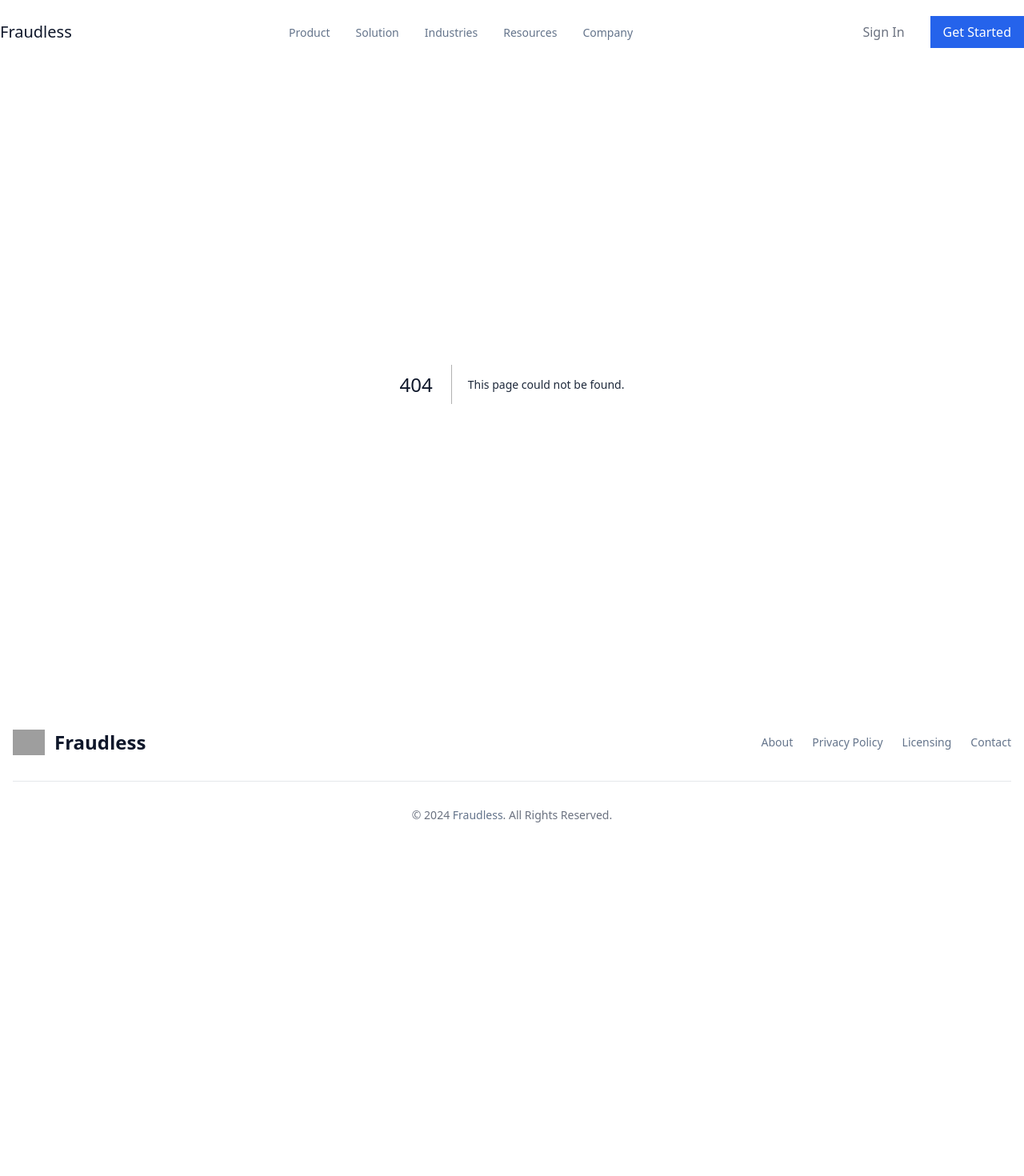
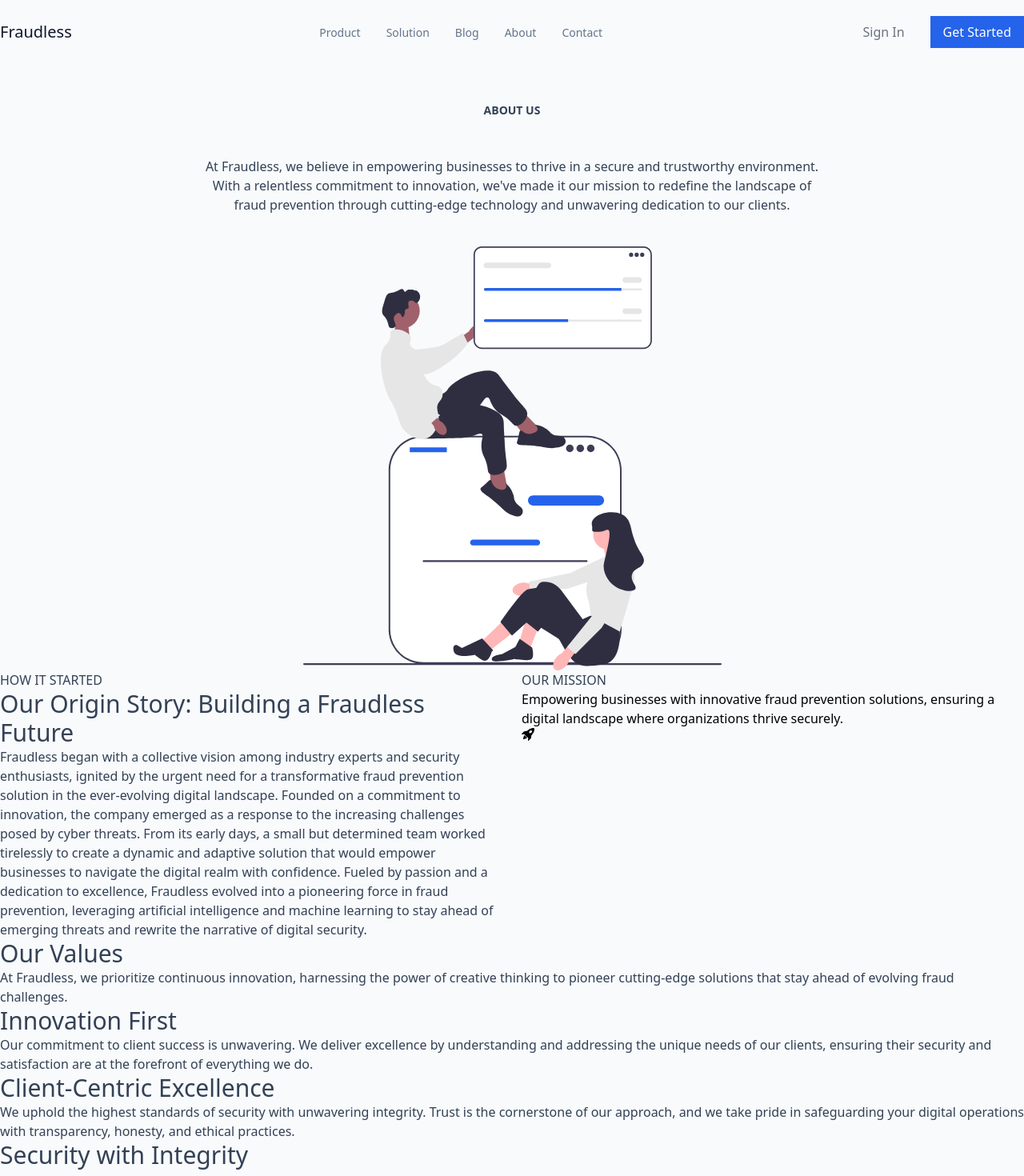
Before and after one commit to maci-kb24/fraudless-nextjs, a Next.js app: page /about in a window 1280 px wide. Before the commit this address had no page. Shown: the top 1470 px of the page at 80% size. Before the commit the page ends 1061 px from the top, so only its background shows below. Built offline with nearby package versions, Linux system fonts and the light colour scheme; grey boxes are pictures that could not be loaded.

Commit message:
create blog page & blogcard component

```diff
--- /dev/null
+++ b/app/about/page.jsx
@@ -0,0 +1,77 @@
+import Image from "next/image"
+import Team from '../../public/images/team_up.svg';
+import { BsRocketTakeoffFill } from "react-icons/bs";
+
+
+const About = () => {
+  return (
+    <section className="about">
+      <div className="container mx-auto">
+        <div className="text-center px-24">
+          <p className="uppercase font-semibold text-sm pt-12">About Us</p>
+          <p className="pt-12">At Fraudless, we believe in empowering businesses to thrive in a secure and trustworthy environment. <br /> With a relentless commitment to innovation, we&apos;ve made it our mission to redefine the landscape of <br/>fraud prevention through cutting-edge technology and unwavering dedication to our clients.</p>
+          <Image className="mx-auto mt-10" src={Team} alt={Team} width={523} height={231} />
+        </div>
+        <div className="two-columns grid grid-cols-1 md:grid-cols-2 gap-6">
+          <div>
+            <p className="uppercase">how it started</p>
+            <h3>Our Origin Story: Building a Fraudless Future</h3>
+            <p>Fraudless began with a collective vision among industry experts and security enthusiasts, ignited by the urgent need for a transformative fraud prevention solution in the ever-evolving digital landscape. Founded on a commitment to innovation, the company emerged as a response to the increasing challenges posed by cyber threats. From its early days, a small but determined team worked tirelessly to create a dynamic and adaptive solution that would empower businesses to navigate the digital realm with confidence. Fueled by passion and a dedication to excellence, Fraudless evolved into a pioneering force in fraud prevention, leveraging artificial intelligence and machine learning to stay ahead of emerging threats and rewrite the narrative of digital security.</p>
+          </div>
+          <div>
+            <p className="uppercase">our mission</p>
+            <h4>Empowering businesses with innovative fraud prevention solutions, ensuring a digital landscape where organizations thrive securely.</h4>
+            <BsRocketTakeoffFill />
+          </div>
+        </div>
+        <div className="our-values">
+          <h3>Our Values</h3>
+          <div className="three-columns">
+          <div>
+            <p>At Fraudless, we prioritize continuous innovation, harnessing the power of creative thinking to pioneer cutting-edge solutions that stay ahead of evolving fraud challenges.</p>
+            <h3>Innovation First</h3>
+          </div>
+          <div>
+            <p>Our commitment to client success is unwavering. We deliver excellence by understanding and addressing the unique needs of our clients, ensuring their security and satisfaction are at the forefront of everything we do.</p>
+            <h3>Client-Centric Excellence</h3>
+          </div>
+          <div>
+            <p>We uphold the highest standards of security with unwavering integrity. Trust is the cornerstone of our approach, and we take pride in safeguarding your digital operations with transparency, honesty, and ethical practices.</p>
+            <h3>Security with Integrity</h3>
+          </div>
+          </div>
+        </div>
+        <div class=" about-cta">
+          <div class="mx-auto max-w-screen-xl px-4 py-32 lg:flex lg:h-screen lg:items-center">
+            <div class="mx-auto max-w-xl text-center">
+              <h1 class="text-3xl font-extrabold sm:text-5xl">
+              Join Us in Building a
+                <strong class="font-extrabold text-slate-700 sm:block"> Fraudless Future </strong>
+              </h1>
+              <p class="mt-4 sm:text-relaxed">
+              Whether you&apos;re a small business looking for robust fraud prevention or an enterprise seeking cutting-edge solutions, Fraudless is here for you. Together, let&apos;s secure tomorrow, today.</p>
+
+              <div class="mt-8 flex flex-wrap justify-center gap-4">
+                <button
+                  class="block w-full bg-blue-600 px-12 py-3 text-sm font-medium text-white shadow hover:bg-blue-700 focus:outline-none focus:ring active:bg-blue-500 sm:w-auto"
+                  href="/get-started"
+                >
+                  Get Started
+                </button>
+
+                <button
+                  class="block w-full px-12 py-3 text-sm font-medium text-blue-600 shadow hover:text-blue-700 focus:outline-none focus:ring active:text-blue-500 sm:w-auto"
+                  href="/about"
+                >
+                  Learn More
+                </button>
+              </div>
+            </div>
+          </div>
+        </div>
+      </div>
+    </section>
+  )
+}
+
+export default About
--- /dev/null
+++ b/app/blog/page.jsx
@@ -0,0 +1,42 @@
+import React from 'react'
+import BlogCard from '../components/BlogCard';
+
+const Blog = () => {
+  return (
+      <section className=" pb-10 pt-20 dark:bg-dark lg:pb-20 lg:pt-[120px]">
+        <div className="container mx-auto">
+          <div className="-px-4 flex flex-wrap">
+            <div className="w-full px-4">
+              <div className="mx-auto mb-[60px] max-w-[510px] text-center lg:mb-20">
+                <h2 className="mb-2 font-semibold">
+                  Latest posts
+                </h2>
+              </div>
+            </div>
+          </div>
+          <div className="-mx-4 flex flex-wrap">
+            <BlogCard
+              date="Jan 31, 2024"
+              CardTitle="Meet AutoManage, the best AI management tools"
+              CardDescription="Lorem Ipsum is simply dummy text of the printing and typesetting industry."
+              image="https://i.ibb.co/Cnwd4q6/image-01.jpg"
+            />
+            <BlogCard
+              date="Jan 21, 2024"
+              CardTitle="Meet AutoManage, the best AI management tools"
+              CardDescription="Lorem Ipsum is simply dummy text of the printing and typesetting industry."
+              image="https://i.ibb.co/Y23YC07/image-02.jpg"
+            />
+            <BlogCard
+              date="Jan 31, 2024"
+              CardTitle="Meet AutoManage, the best AI management tools"
+              CardDescription="Lorem Ipsum is simply dummy text of the printing and typesetting industry."
+              image="https://i.ibb.co/7jdcnwn/image-03.jpg"
+            />
+          </div>
+        </div>
+      </section>
+  );
+};
+
+export default Blog;
--- /dev/null
+++ b/app/components/BlogCard.jsx
@@ -0,0 +1,33 @@
+const BlogCard = ({ image, date, CardTitle, CardDescription }) => {
+    return (
+      <>
+        <div className="w-full px-4 md:w-1/2 lg:w-1/3">
+          <div className="mb-10 w-full">
+            <div className="mb-8 overflow-hidden rounded">
+              <img src={image} alt="" className="w-full" />
+            </div>
+            <div>
+              {date && (
+                <p className="mb-5 inline-block rounded bg-primary px-4 py-1 text-center text-xs font-semibold">
+                  {date}
+                </p>
+              )}
+              <h3>
+                <a
+                  href="/#"
+                  className="mb-4 inline-block text-xl font-semibold  hover:text-slate-600 sm:text-2xl lg:text-xl xl:text-2xl"
+                >
+                  {CardTitle}
+                </a>
+              </h3>
+              <p className="text-base text-body-color dark:text-dark-6">
+                {CardDescription}
+              </p>
+            </div>
+          </div>
+        </div>
+      </>
+    );
+  };
+
+  export default BlogCard;
--- a/app/components/Faq.jsx
+++ b/app/components/Faq.jsx
@@ -4,7 +4,7 @@ const Faq = () => {
     <section className="faq">
         <div className="divide-y divide-gray-100 rounded-xl border border-gray-100 bg-white">
             <div className="container mx-auto">
-                <div className="flex px-8 py-[8rem] gap-[8rem]">
+                <div className="flex md:flex-row px-8 py-[8rem] gap-[8rem]">
                     <div>
                         <h1 className="text-slate-900">Frequently<br/> Asked Questions</h1>
                     </div>
--- a/app/components/Hero.jsx
+++ b/app/components/Hero.jsx
@@ -9,8 +9,9 @@ const Hero = () => {
         <p className="pt-2">Detect, Prevent, and Secure Your Transactions with Fraudless</p>
       </div>
       <div className="pt-6">
-        <button className="px-4 py-2 bg-blue-500 text-slate-50 mr-4">Learn More</button>
-        <button className="px-4 py-2 bg-blue-500 text-slate-50">Get Started</button>
+        <input type="email" name="email" placeholder="Enter your email" />
+        <button className="px-4 py-2 bg-blue-500 text-slate-50 mr-4">Join waitlist</button>
+        {/* <button className="px-4 py-2 bg-blue-500 text-slate-50">Get Started</button>       */}
       </div>
     </div>
     <div className="dashboard-hero mx-auto mt-20">
--- a/app/components/Navbar.jsx
+++ b/app/components/Navbar.jsx
@@ -10,37 +10,36 @@ const Navbar = () => {
     const links = [
         {
           id: 1,
-          link: "Product",
+          link: "product",
         },
         {
           id: 2,
-          link: "Solution",
-        },
-        {
-          id: 3,
-          link: "Industries",
+          link: "solution",
         },
         {
           id: 4,
-          link: "Resources",
+          link: "blog",
         },
         {
           id: 5,
-          link: "Company",
+          link: "about",
+        },
+        {
+          id: 5,
+          link: "contact",
         },
       ];
 
   return (
     <div className="flex justify-between items-center w-full h-20 container mx-auto">
         <div>
-            <a
+            <Link
             className="text-slate-900 text-xl"
-            href="#"
-            target="_blank"
+            href="/"
             rel="noreferrer"
             >
             Fraudless
-            </a>
+            </Link>
         </div>
         <ul className="hidden md:flex">
             {links.map(({ id, link }) => (
--- /dev/null
+++ b/app/contact/page.jsx
@@ -0,0 +1,8 @@
+
+const page = () => {
+  return (
+    <div>Contact</div>
+  )
+}
+
+export default page
--- a/app/layout.jsx
+++ b/app/layout.jsx
@@ -1,10 +1,8 @@
-// import { Inter } from 'next/font/google'
 import { Playfair_Display } from 'next/font/google'
 import './globals.css'
 import Navbar from './components/Navbar'
 import Footer from './components/Footer'
 
-// const inter = Inter({ subsets: ['latin'] })
 
 const playfair = Playfair_Display({ subsets: ['latin'], style: 'normal', weight: "400" })
 
--- a/app/page.jsx
+++ b/app/page.jsx
@@ -3,7 +3,6 @@ import LogoSlider from "./components/LogoSlider";
 import Testimonials from "./components/Testimonials";
 import Faq from "./components/Faq";
 import Timeline from "./components/Timeline";
-// import HowItWorks from "./components/HowItWorks";
 import Cta from "./components/Cta";
 import Features from "./components/Features";
 import Benefits from "./components/Benefits";
@@ -14,7 +13,6 @@ export default function Home() {
       <Hero />
       <LogoSlider />
       <Timeline />
-      {/* <HowItWorks /> */}
       <Features />
       <Benefits />
       <Faq />
```
Also changed, not shown: public/images/team_up.svg (added).
